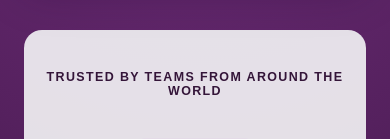
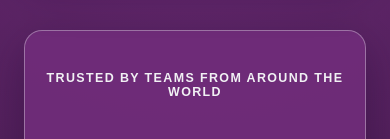
Before and after one commit to Jcraft153/Jcraft153.github.io, a Vue app: page / in a window 390 px wide. Shown: the part 705-844 px from the top of the page. Built offline with nearby package versions, Linux system fonts and the light colour scheme; no server answers.

Commit message:
Match logo strip to site palette

```diff
--- a/src/components/TrustedLogos.vue
+++ b/src/components/TrustedLogos.vue
@@ -33,5 +33,5 @@ export default {
 </script>
 
 <style>
-.trusted-logos { margin-top: 3.5rem; padding: 2.5rem 1rem; border-radius: 18px; background: rgba(241, 241, 244, .92); color: #341539; }.trusted-logos h2 { margin: 0; font-size: .78rem; font-weight: 800; letter-spacing: .11em; text-align: center; text-transform: uppercase; }.trusted-logos ul { display: flex; flex-wrap: wrap; align-items: center; justify-content: center; padding: 0; margin: 1.75rem 0 0; list-style: none; }.trusted-logos li { display: grid; place-items: center; min-width: 150px; padding: .75rem 2.25rem; }.trusted-logos li + li { border-left: 1px solid rgba(52, 21, 57, .18); }.trusted-logos img { display: block; width: 112px; max-height: 48px; object-fit: contain; }@media (max-width: 680px) { .trusted-logos li + li { border-left: 0; }.trusted-logos li { min-width: 130px; padding: .75rem 1.25rem; } }
+.trusted-logos { margin-top: 3.5rem; padding: 2.5rem 1rem; border: 1px solid rgba(235, 231, 239, .38); border-radius: 18px; background: rgba(112, 45, 123, .9); color: #f1f1f4; box-shadow: 0 14px 45px rgba(24, 5, 42, .34); }.trusted-logos h2 { margin: 0; font-size: .78rem; font-weight: 800; letter-spacing: .11em; text-align: center; text-transform: uppercase; }.trusted-logos ul { display: flex; flex-wrap: wrap; align-items: center; justify-content: center; padding: 0; margin: 1.75rem 0 0; list-style: none; }.trusted-logos li { display: grid; place-items: center; min-width: 150px; padding: .75rem 2.25rem; }.trusted-logos li + li { border-left: 1px solid rgba(241, 241, 244, .28); }.trusted-logos img { display: block; width: 112px; max-height: 48px; object-fit: contain; }@media (max-width: 680px) { .trusted-logos li + li { border-left: 0; }.trusted-logos li { min-width: 130px; padding: .75rem 1.25rem; } }
 </style>
```
